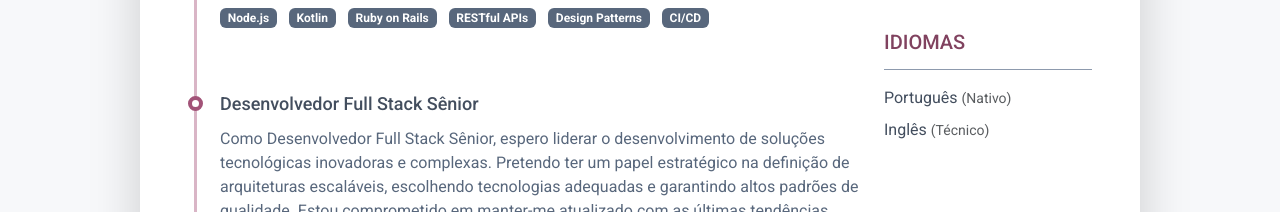
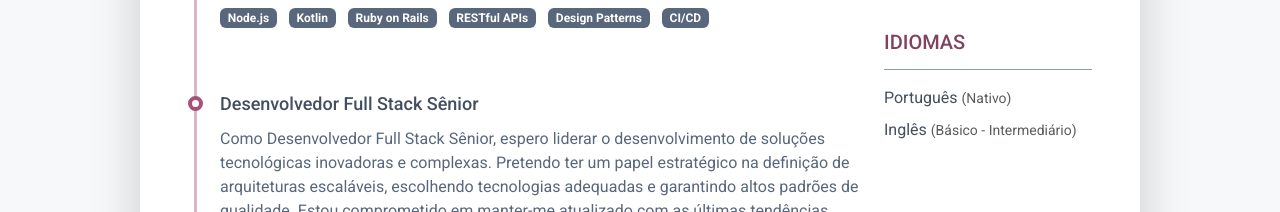
Before and after one commit to mathmorgado/MapaDeCarreira, a plain HTML site: page index.html in a window 1280 px wide. Shown: the part 1488-1700 px from the top of the page. Drawn offline with Linux system fonts and the light colour scheme.

Commit message:
Update index.html

```diff
--- a/index.html
+++ b/index.html
@@ -523,7 +523,7 @@
 									</li>
 									<li class="mb-2 align-middle"><span
 											class="resume-lang-name font-weight-bold">Inglês</span> <small
-											class="text-muted font-weight-normal">(Técnico)</small></li>
+											class="text-muted font-weight-normal">(Básico - Intermediário)</small></li>
 								</ul>
 							</div>
 						</section>
```
